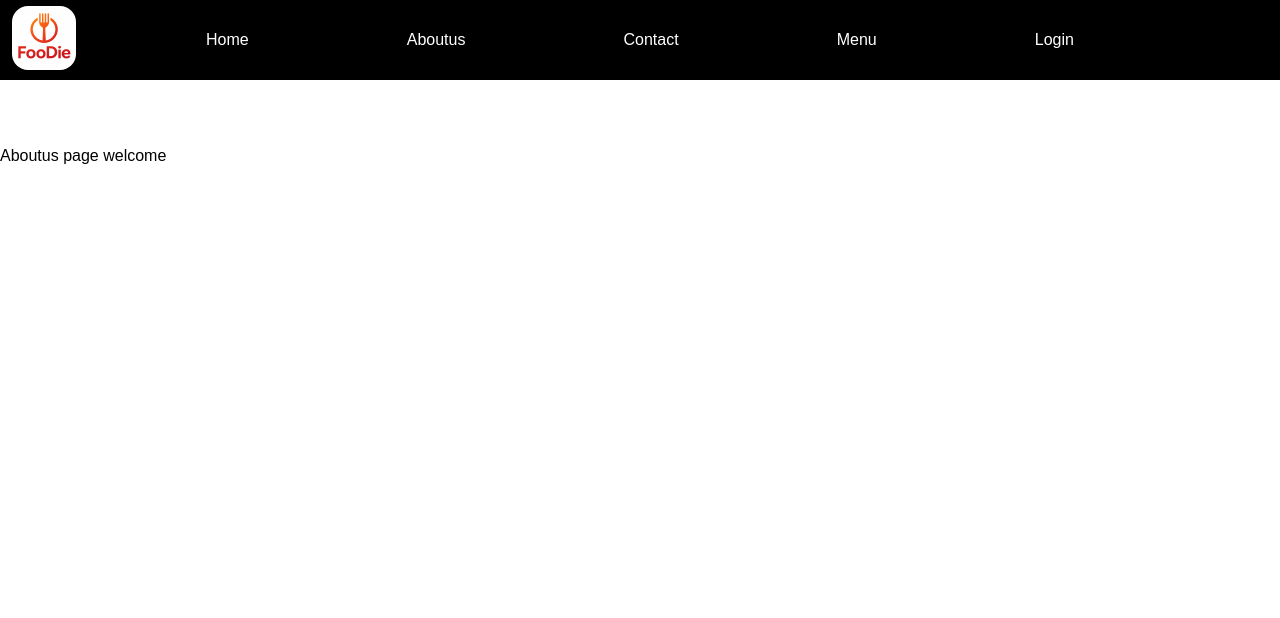
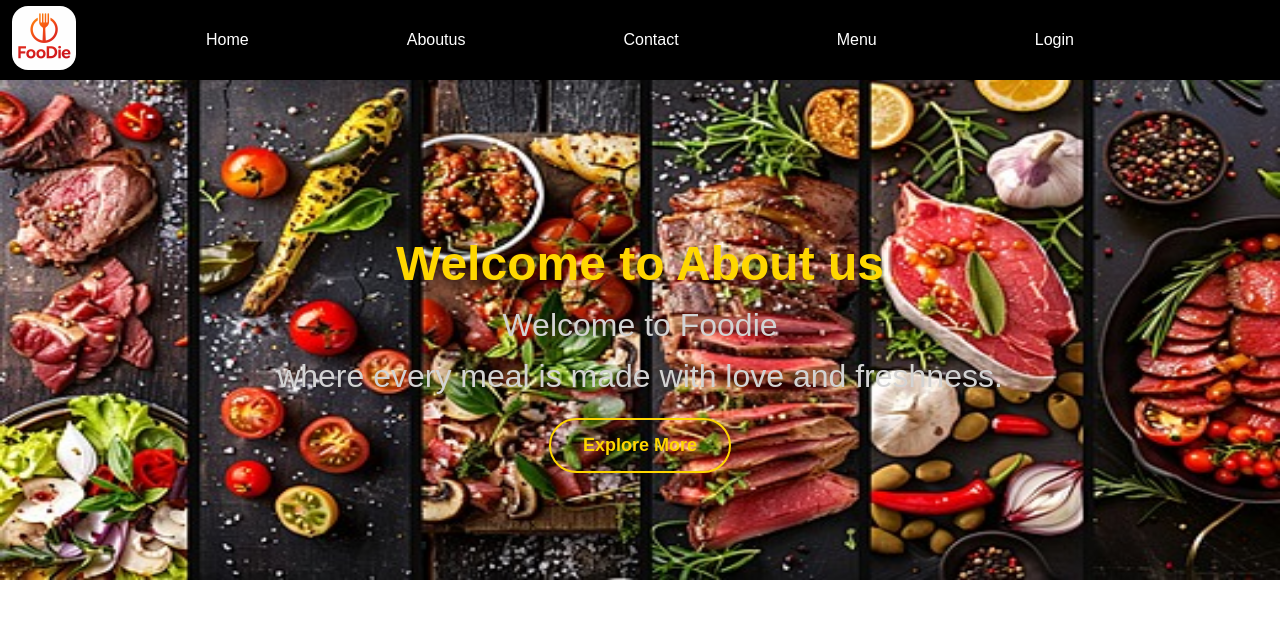
Before and after one commit to Afrozalam123/restaurent-project, a React (Create React App) app: page /aboutus in a window 1280 px wide. Shown: the top 618 px of the page. Built offline with nearby package versions, Linux system fonts and the light colour scheme.

Commit message:
please update my new code and old code

```diff
--- a/src/Global.css/About.css
+++ b/src/Global.css/About.css
@@ -0,0 +1,62 @@
+.Banner{
+  width: 100%;
+  height: 500px;
+  align-items: center;
+  margin-top: -4rem;
+  image-rendering: auto;
+  background-size: cover;
+  overflow: hidden;
+}
+.banr-cont{
+  text-align: center;
+  display: block;
+  font-size: 2rem;
+  position: relative;
+  margin-top: -22rem;
+
+
+}
+.banr-cont h1{
+ color: #FFD700;
+  font-size:3rem;
+  font-weight: bold;
+}
+@media(max-width:600px){
+  .banr-cont h1{
+    font-size: 1.5rem;
+
+  }
+}
+
+.banr-cont p{
+   color: #d3d3d3;
+  font-size: 2rem;
+  line-height: 1.6;
+}
+@media(max-width:600px){
+  .banr-cont p{
+    font-size: 1.2rem;
+    font-family: cursive;
+    color:#F4442E;
+  }
+}
+ .btn-explore {
+  display: inline-block;
+  /* margin-top: 30px; */
+  padding: 12px 32px;
+  font-size: 18px;
+  font-weight: 600;
+  color: #FFD700;
+  background: transparent;
+  border: 2px solid #FFD700;
+  border-radius: 30px;
+  text-decoration: none;
+  transition: all 0.3s ease;
+
+}
+ .btn-explore:hover {
+  background: #FFD700;
+  color: #000;
+  box-shadow: 0 0 15px rgba(255, 215, 0, 0.7);
+  transform: scale(1.05);
+}
--- a/src/Global.css/Home.css
+++ b/src/Global.css/Home.css
@@ -8,16 +8,6 @@
   padding: auto;
 }
 
-@media(max-width:600px){
-  .img-banner{
-    position: relative;
-   /* width: 110vw; */
-    margin: -0.1rem 32px;
-    padding: 8px 1rem;
-    height: 500px;
-   object-fit: cover;
-  }
-}
 .heading{
    top:-30rem;
    color: white;
@@ -391,3 +381,25 @@ button:hover {
  .about-btn:active {
   transform: scale(0.95);
 }
+@media (max-width:600px){
+  .about-heading{
+    font-size: 1.5rem;
+    display: block;
+    position: relative;
+    text-align: center;
+
+    top: -9rem;
+    left: 2rem;
+  }
+}
+@media (max-width:600px){
+  .about-btn{
+    font-size: 1.5rem;
+    display: block;
+    position: relative;
+    text-align: center;
+
+    top: -9rem;
+    left: 2rem;
+  }
+}
--- a/src/Global.css/Navbar.css
+++ b/src/Global.css/Navbar.css
@@ -46,8 +46,8 @@ nav ul{
 
   @media (max-width: 600px) {
   nav ul {
-     width: 100%;
-     max-width: 100vw;
+     width: 111%;
+     /* max-width: 100vw; */
      height: auto;
      flex-direction: column;
      padding: 1rem 1rem;
--- a/src/pages/Aboutus.js
+++ b/src/pages/Aboutus.js
@@ -1,8 +1,16 @@
 import React from 'react'
-
+import "../Global.css/About.css"
+import Banner1 from "../Afroz/Banner1.jpg"
 const Aboutus = () => {
   return (
-    <div>Aboutus page welcome</div>
+    <div>
+     <img src={Banner1} alt='Banner1' className='Banner'/>
+     <div className="banr-cont">
+       <h1>Welcome to About us</h1>
+     <p>Welcome to Foodie<br/> where every meal is made with love and freshness.</p>
+     <button className="btn-explore">Explore More</button>
+     </div>
+    </div>
   )
 }
 
```
Also changed, not shown: src/Afroz/Banner1.jpg (added).
